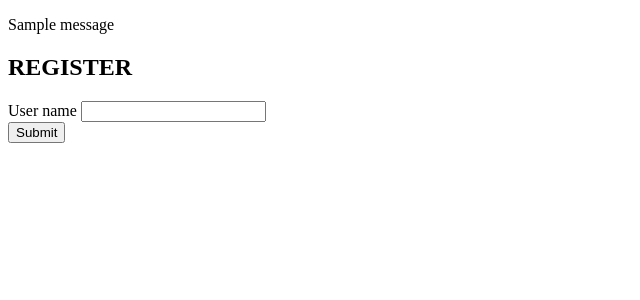
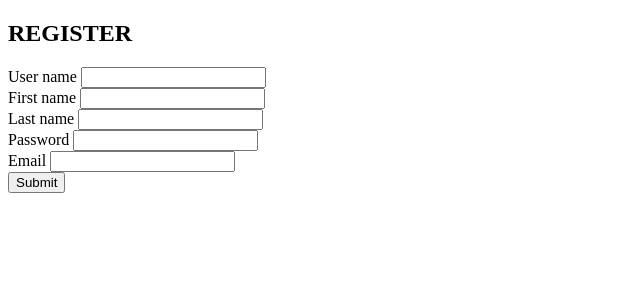
Before and after one commit to RobHunn/roll-your-own-authentication, a Flask app: page / in a window 1280 px wide. Shown: the top 300 px of the page, without its empty margins (0-640 px from the left). Run offline with Flask 2, Linux system fonts and the light colour scheme; tables that the repository leaves empty hold one stand-in row (values such as "Sample post"); one stand-in notice (Sample message) is shown; some libraries are stand-ins or nearby versions.

Commit message:
user model, wtfom, base.html,_form.html good

```diff
--- a/app.py
+++ b/app.py
@@ -1,6 +1,6 @@
 """Roll your own auth application"""
 
-from flask import Flask, request, redirect, render_template, url_for, flash
+from flask import Flask, request, redirect, render_template, url_for, flash, json, jsonify
 from models import db, connect_db, User
 from form import RegUserForm
 from flask_debugtoolbar import DebugToolbarExtension
@@ -13,7 +13,6 @@ from shhh import dbconstr, victoriasecret
 #                 ^^^ SET ENV VARS ^^^                        #
 ###############################################################
 
-WTF_CSRF_SECRET_KEY = 'a_random_string'
 
 app = Flask(__name__)
 app.config["SECRET_KEY"] = f"{victoriasecret}"
@@ -34,9 +33,9 @@ app.config["SQLALCHEMY_TRACK_MODIFICATIONS"] = False
 app.config["SQLALCHEMY_ECHO"] = True
 connect_db(app)
 
-db.session.rollback()
-db.drop_all()
-db.create_all()
+# db.session.rollback()
+# db.drop_all()
+# db.create_all()
 
 
 @app.errorhandler(404)
@@ -50,33 +49,49 @@ def home():
     return render_template("home.html", form=form)
 
 
-@app.route('/secret/<user>')
+@app.route('/secret/<string:user>')
 def secret_page(user):
+    user = (
+        db.session.query(
+            User.first_name,
+            User.last_name,
+            User.username,
+            User.email
+        )
+        .filter(User.username == user)
+        .first()
+    )
     return render_template('secret.html', user=user)
 
 
-@app.route("/api/reg_user", methods=['GET', 'POST'])
+@app.route("/api/reg_user", methods=['POST'])
 def reg_user():
     form = RegUserForm()
     if form.validate_on_submit():
-        res = requests.get(url, params=params, headers={method: 'POST'})
-        print(res)
         new_user = User(
-            username=request.json['username'],
-            first_name=request.json['first_name'],
-            last_name=request.json['last_name'],
-            email=request.json['email'],
-            password=request.json['password']
+            username=request.form['username'],
+            first_name=request.form['first_name'],
+            last_name=request.form['last_name'],
+            email=request.form['email'],
+            password=request.form['password'],
         )
-        db.session.add(new_user)
-        db.session.commit()
-        flash(
-            f"User created, first={new_user.first_name}, last={new_user.last_name}, email={new_user.email} username={new_user.username}"
-        )
-        return redirect(url_for("secret"), user=new_user)
+        if new_user:
+            db.session.add(new_user)
+            db.session.commit()
+            flash(
+                f"User created, first={new_user.first_name}, last={new_user.last_name}, email={new_user.email} username={new_user.username}"
+            )
+            print('********** redirecting now')
+            return redirect(url_for("secret_page", user=new_user.username))
+        else:
+            db.session.rollback()
+            print('errorrrrrr')
+            return redirect(url_for('home'))
+
     else:
-        return render_template("home", form=form)
+        print('form not vaildated')
+        return render_template('home.html', form=form)
 
 
-if __name__ == "__main__":
-    app.run()
+# if __name__ == "__main__":
+#     app.run()
--- a/form.py
+++ b/form.py
@@ -1,7 +1,7 @@
 from flask_wtf import FlaskForm
-from flask_wtf.file import FileField, FileRequired
-from wtforms import StringField
-from wtforms.validators import InputRequired
+# from flask_wtf.file import FileField, FileRequired
+from wtforms import StringField, PasswordField
+from wtforms.validators import InputRequired, Email, Length
 from werkzeug.utils import secure_filename
 
 
@@ -9,7 +9,41 @@ class RegUserForm(FlaskForm):
     """Form for reg user."""
 
     username = StringField(
-        "User name", validators=[InputRequired(message="Username requiered must be unique")]
+        "User name", validators=[
+            InputRequired(message="Username requiered must be unique"),
+            Length(max=20, message="Max length is 20 characters")
+        ]
+    )
+    first_name = StringField(
+        "First name", validators=[
+            InputRequired(message="Username requiered"),
+            Length(min=1, max=30, message="Max length is 30 characters")
+        ]
+    )
+    last_name = StringField(
+        "Last name", validators=[
+            InputRequired(message="Username requiered"),
+            Length(min=1, max=30, message="Max length is 30 characters")
+        ]
+    )
+    password = PasswordField(
+        'Password', validators=[
+            InputRequired(message="Password Required"),
+            Length(min=6, max=50, message="min = 6, max length 50")
+        ]
+    )
+    email = StringField(
+        "Email",
+        validators=[
+            InputRequired(),
+            Email(
+                message="Email validation failed...",
+                granular_message=True,
+                check_deliverability=True,
+                allow_smtputf8=True,
+                allow_empty_local=False
+            ),
+            Length(min=6, max=50, message="min = 6, max length 50")],
     )
 
 
--- a/models.py
+++ b/models.py
@@ -40,3 +40,8 @@ class User(db.Model):
             return f"{first_name} {last_name}"
         else:
             return None
+
+    # @classmethod
+    # def validate_email(self, field):
+    #     if User.query.filter_by(email=field.data).first():
+    #         raise ValidationError('Email already registered.')
--- a/static/app.js
+++ b/static/app.js
@@ -1,17 +1,21 @@
-document.getElementById('reg_form').addEventListener('submit', onClick)
-function onClick(e) {
-    e.preventDefault();
-    fetch('/api/reg_user', {
-        method: 'POST',
-        headers: {
-            'Accept': 'application/json',
-            'Content-Type': 'application/json'
-        },
-        body: JSON.stringify({
-            first_name: document.querySelector('#first_name').value,
-            last_name: document.querySelector('#last_name').value,
-            email: document.querySelector('#email').value,
-            password: document.querySelector('#password').value
-        })
-    })
-}
+// document.getElementById('reg_form').addEventListener('submit', onClick)
+// function onClick(e) {
+//     e.preventDefault();
+//     let csrf_token = document.querySelector('#csrf_token').value
+//     fetch('/api/reg_user', {
+//         method: 'POST',
+//         headers: {
+//             'Accept': 'application/json',
+//             'Content-Type': 'application/json',
+//             "X-CSRFToken": csrf_token
+//         },
+//         body: JSON.stringify({
+//             csrf_token,
+//             first_name: document.querySelector('#first_name').value,
+//             last_name: document.querySelector('#last_name').value,
+//             username: document.querySelector('#username').value,
+//             email: document.querySelector('#email').value,
+//             password: document.querySelector('#password').value
+//         })
+//     })
+// }
--- a/templates/home.html
+++ b/templates/home.html
@@ -1,16 +1,16 @@
 {% extends 'base.html' %}
 {% block title %} Home page {% endblock title %}
 {% block content %}
-
+<!--
 {% for msg in get_flashed_messages() %}
 <p>
     {{msg}}
 </p>
-{% endfor %}
+{% endfor %} -->
 
 <h1>REGISTER</h1>
 
-<form id="reg_form">
+<form method="POST" action="{{url_for('reg_user')}}" id="reg_form">
     {% include "_form.html" %}
     <button>Submit</button>
 </form>
```
Also changed, not shown: templates/secret.html (+16 -9 lines).
